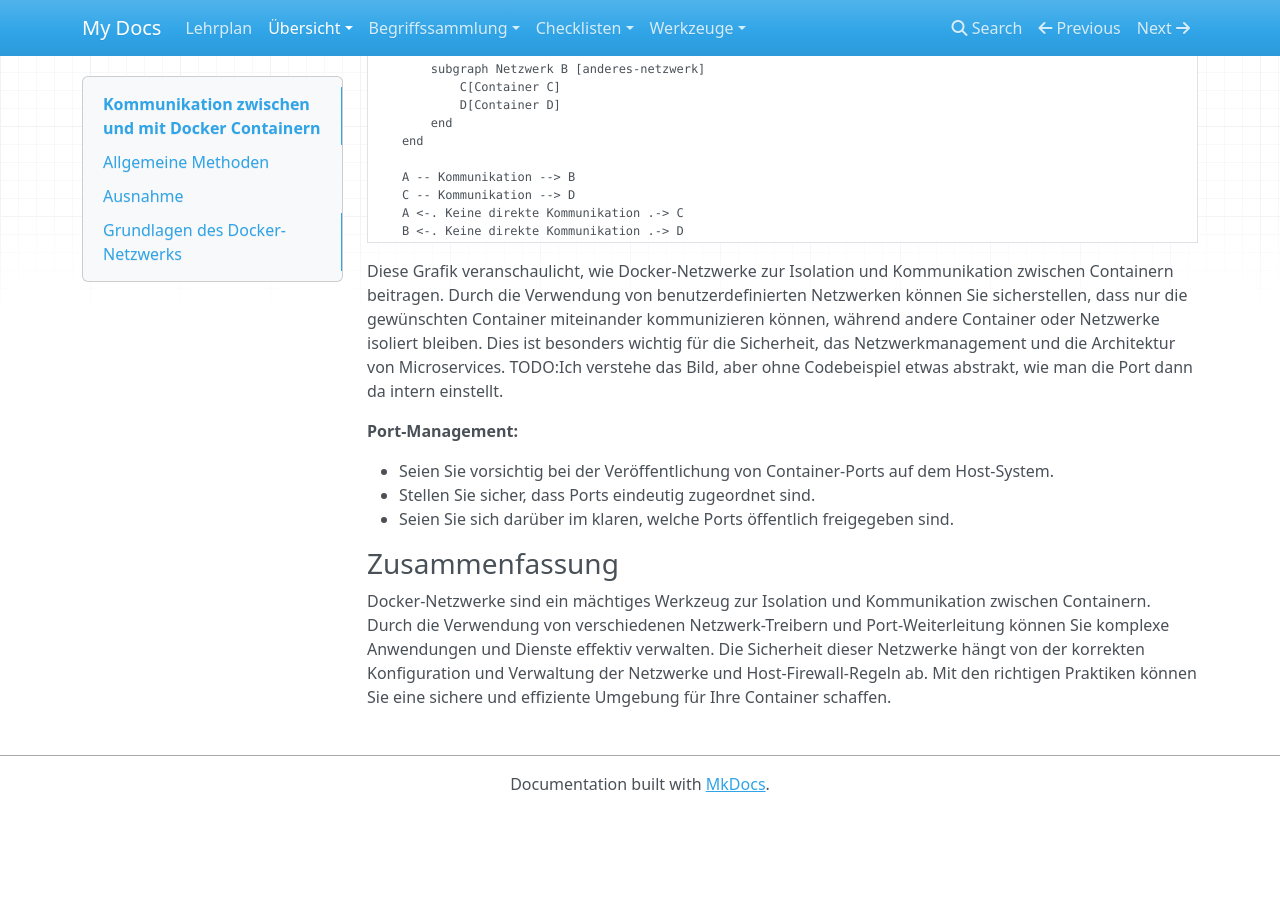
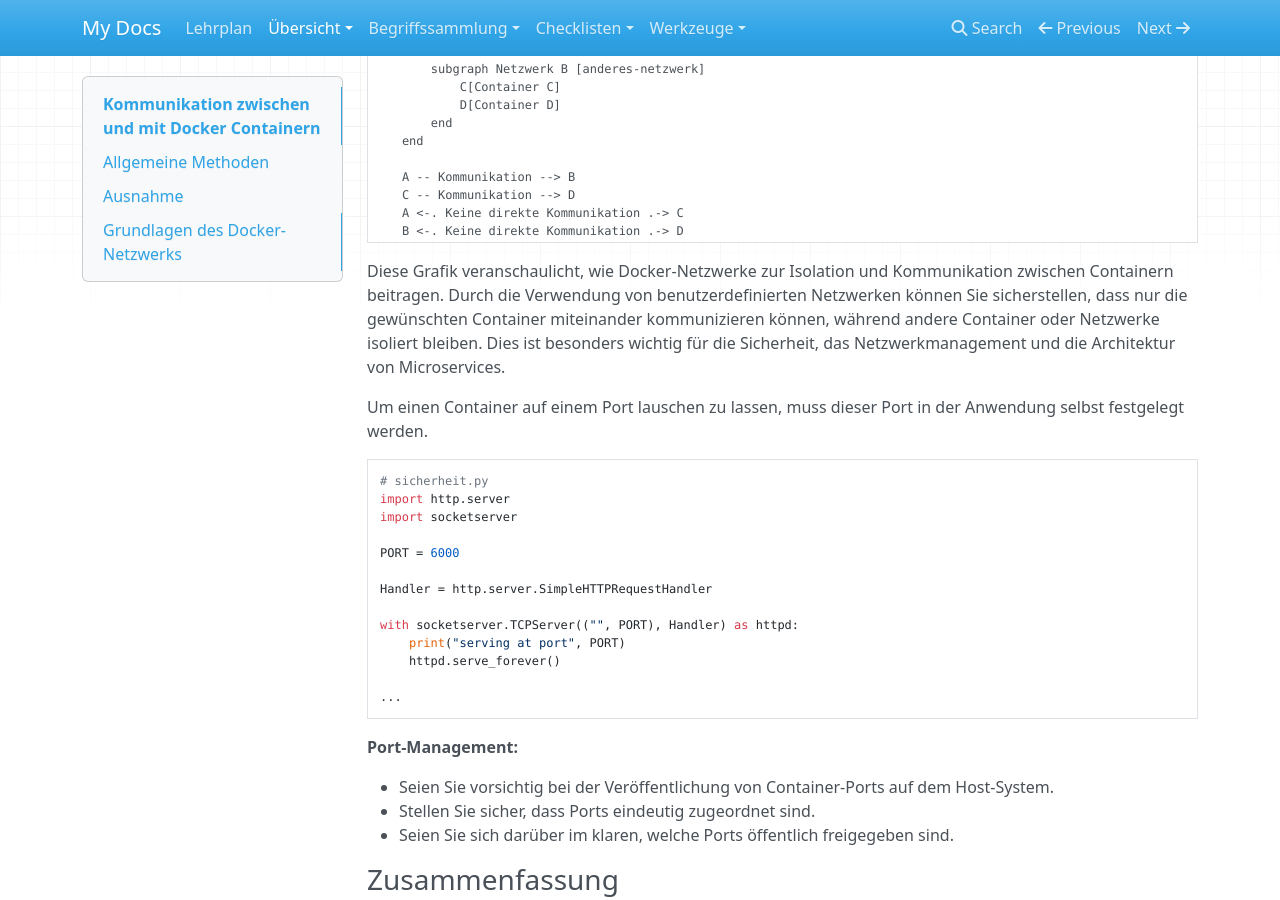
Before and after one commit to kevinsuelzle/Python_Wiki, an MkDocs documentation site: the page built from docs/lehrplan/docker/kommunikation_zwischen_und_mit_docker_containern.md, in a window 1280 px wide and 900 px high, scrolled down 4461 px. Built offline with MkDocs 1.6.1, drawn with Linux system fonts in a browser that asks for light colours; nearby versions of some CDN libraries; before the commit the page ends 5273 px from its top, so only the background shows below that.

Commit message:
Port Mapping umgeschrieben

````diff
--- a/docs/lehrplan/docker/kommunikation_zwischen_und_mit_docker_containern.md
+++ b/docs/lehrplan/docker/kommunikation_zwischen_und_mit_docker_containern.md
@@ -229,7 +229,24 @@ Diese Grafik veranschaulicht, wie Docker-Netzwerke zur Isolation und Kommunikati
 Durch die Verwendung von benutzerdefinierten Netzwerken können Sie sicherstellen, dass nur die gewünschten Container
 miteinander kommunizieren können, während andere Container oder Netzwerke isoliert bleiben. Dies ist besonders wichtig
 für die Sicherheit, das Netzwerkmanagement und die Architektur von Microservices.
-TODO:Ich verstehe das Bild, aber ohne Codebeispiel etwas abstrakt, wie man die Port dann da intern einstellt.
+
+Um einen Container auf einem Port lauschen zu lassen, muss dieser Port in der Anwendung selbst festgelegt werden.
+
+```python
+# sicherheit.py
+import http.server
+import socketserver
+
+PORT = 6000
+
+Handler = http.server.SimpleHTTPRequestHandler
+
+with socketserver.TCPServer(("", PORT), Handler) as httpd:
+    print("serving at port", PORT)
+    httpd.serve_forever()
+
+...
+```
 
 **Port-Management:**
 
````
